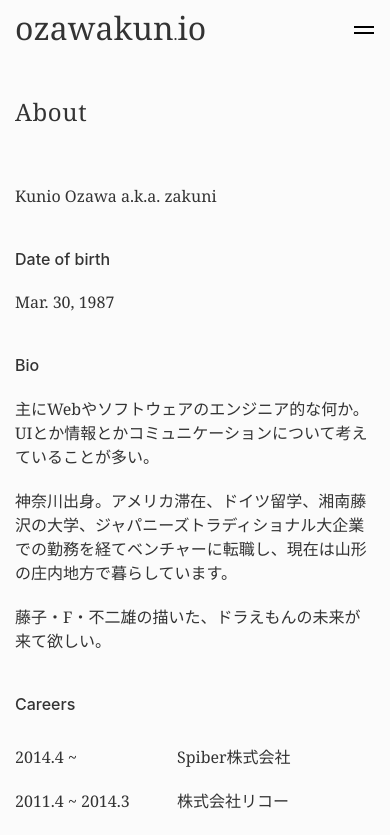
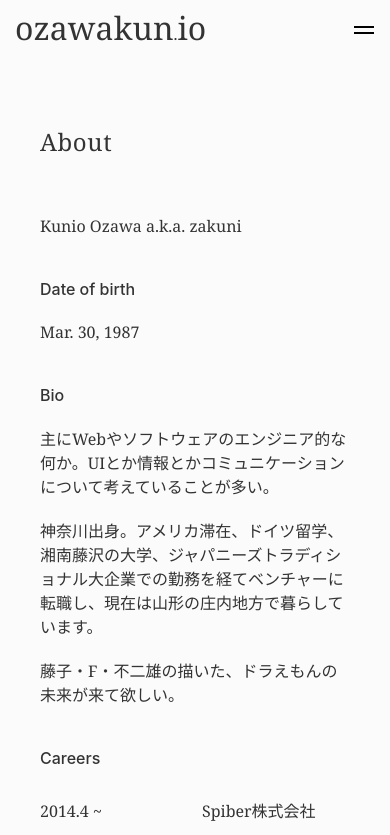
Before and after one commit to zakuni/ozawakun.io, a Next.js app: page /about in a window 390 px wide. Shown: the top 835 px of the page. Built offline with nearby package versions, Linux system fonts and the light colour scheme.

Commit message:
Refactor About page to use Tailwind CSS classes
Replaced UIkit classes with Tailwind CSS equivalents for container, section, and margin styling in the About page. This improves consistency with the rest of the app's styling approach.

```diff
--- a/app/about/page.tsx
+++ b/app/about/page.tsx
@@ -6,20 +6,20 @@ export const metadata = {
 
 export default function Page() {
   return (
-    <div className="uk-container uk-container-small uk-width-3-4@s mt-0">
+    <div className="mx-auto px-10 sm:w-3/4 box-border max-w-full mt-0">
       <main>
-        <section id="about" className="uk-section mb-0">
+        <section id="about" className="py-[70px] mb-0">
           <PageTitle>About</PageTitle>
-          <div className="uk-margin-medium-bottom">
+          <div className="mb-10">
             <p>
               Kunio Ozawa a.k.a. zakuni
             </p>
           </div>
-          <div className="uk-margin-medium-bottom">
+          <div className="mb-10">
             <h5>Date of birth</h5>
             <p>Mar. 30, 1987</p>
           </div>
-          <div className="uk-margin-medium-bottom">
+          <div className="mb-10">
             <h5>Bio</h5>
             <p>主にWebやソフトウェアのエンジニア的な何か。UIとか情報とかコミュニケーションについて考えていることが多い。</p>
             <p>神奈川出身。アメリカ滞在、ドイツ留学、湘南藤沢の大学、ジャパニーズトラディショナル大企業での勤務を経てベンチャーに転職し、現在は山形の庄内地方で暮らしています。</p>
```
